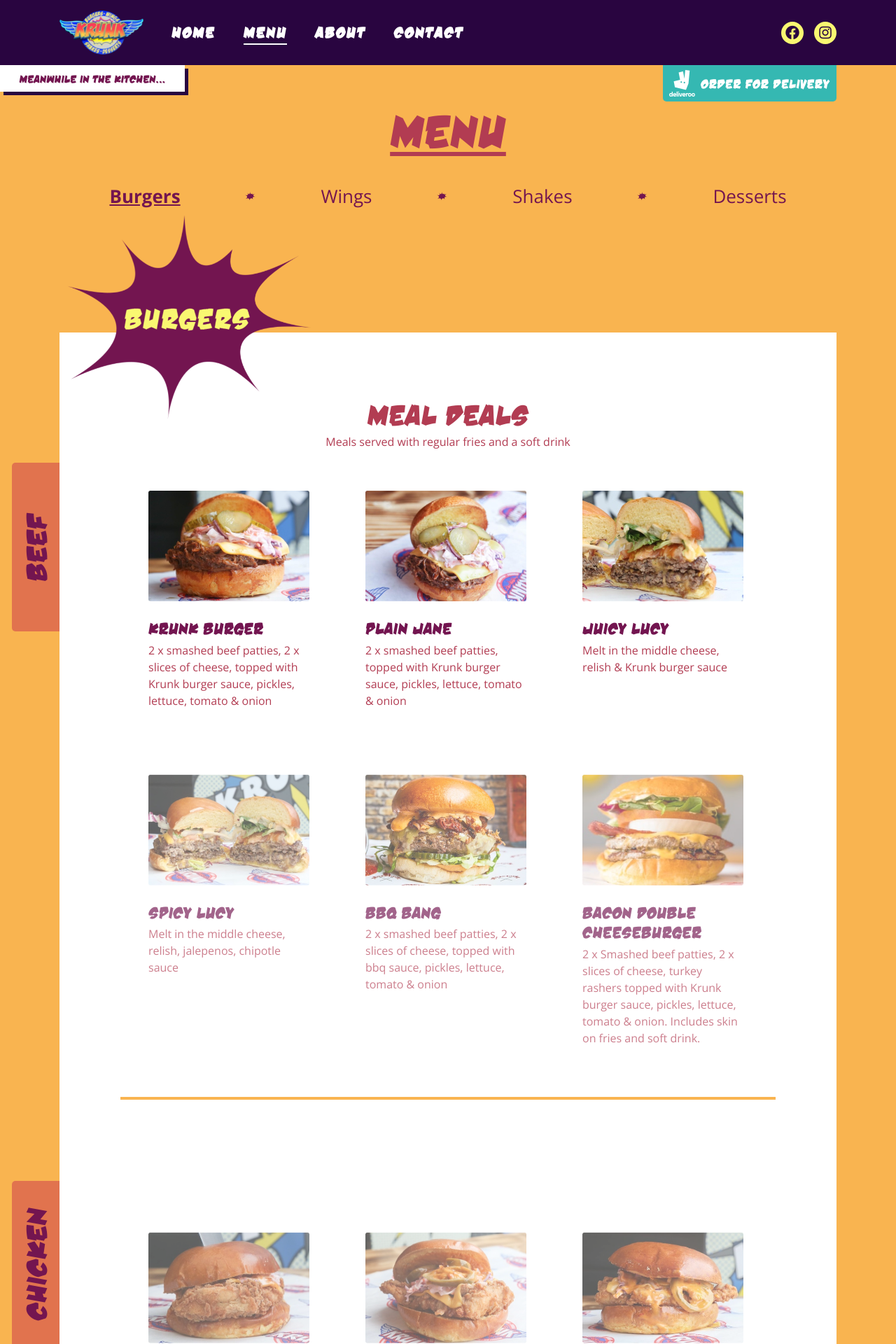
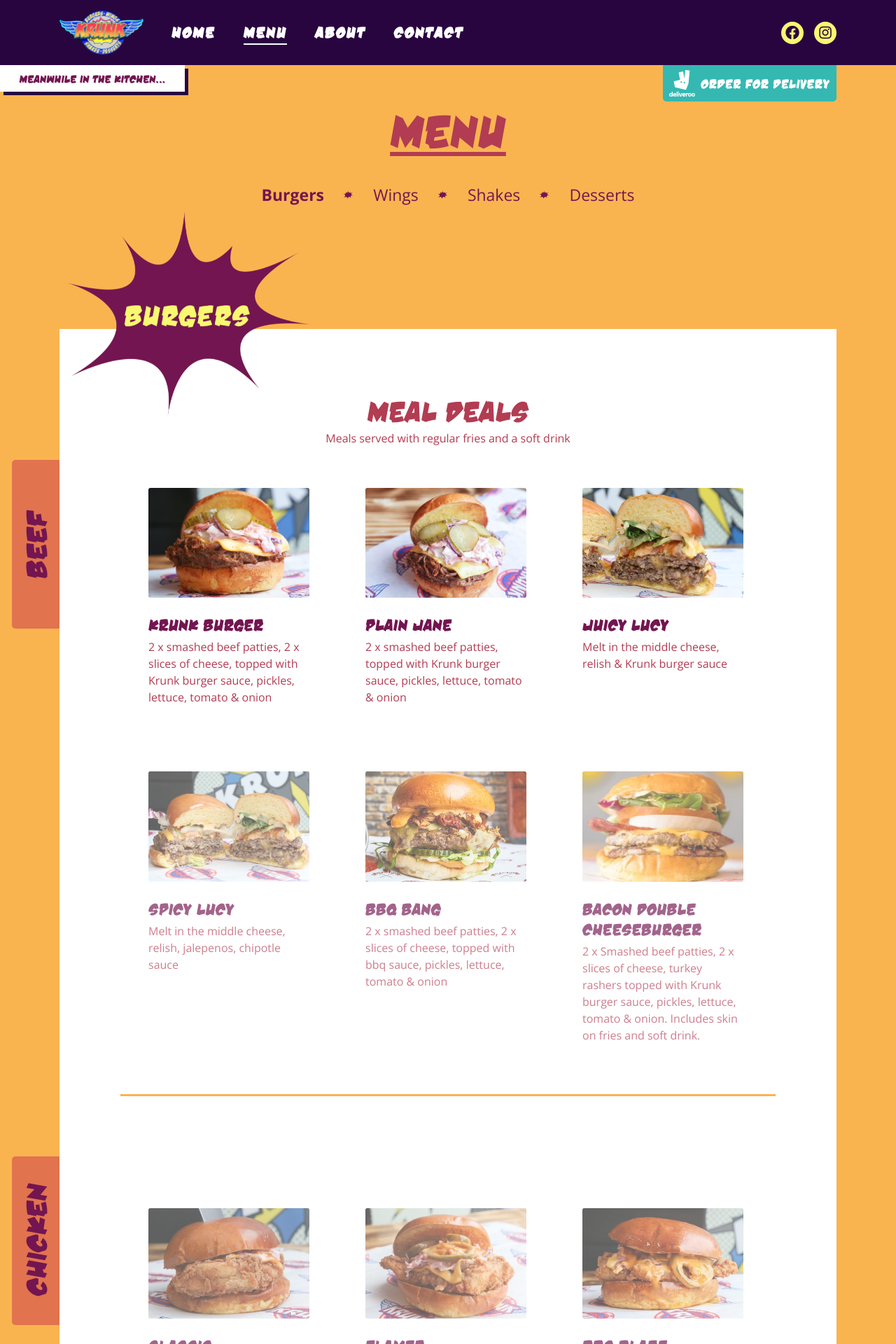
Before and after one commit to iamcstlouis/krunk-burgers-site, a Vue app: page /krunk-burgers in a window 1280 px wide. Shown: the top 1920 px of the page at 70% size. Built offline with nearby package versions, Linux system fonts and the light colour scheme; what v-animate-css would draw is missing.

Commit message:
Adds burger categories to BurgerMealDeals component

```diff
--- a/src/components/BurgerMealDeals.vue
+++ b/src/components/BurgerMealDeals.vue
@@ -3,6 +3,7 @@
     <b-container>
       <MealDealsHdrExcerpt />
 
+      <h2 class="mobile-tab">Beef</h2>
       <!-- Beef Burger Cards  -->
       <div class="cards cards__beef">
         <!-- Menu Tab -->
@@ -10,7 +11,6 @@
           <h2>Beef</h2>
         </MenuTab>
 
-        <!-- <h2 class="mobile-tab">Beef</h2> -->
         <BurgerCard v-for="(obj, key) in beefBurger" :key="key">
           <a
             href="https://deliveroo.co.uk/menu/london/croydon/krunk?day=today&postcode=SE256NX&time=ASAP"
@@ -28,14 +28,14 @@
       <!-- Meals Separator  -->
       <MealsSeparator />
 
+      <h2 class="mobile-tab">Chicken</h2>
+
       <!-- Chicken Burger Cards -->
       <div class="cards cards__chicken">
         <!-- Menu Tab -->
         <MenuTab>
           <h2>Chicken</h2>
         </MenuTab>
-
-        <!-- <h2 class="mobile-tab">Chicken</h2> -->
 
         <BurgerCard v-for="(obj, key) in chickenBurger" :key="key">
           <a
@@ -53,14 +53,14 @@
 
       <MealsSeparator />
 
+      <h2 class="mobile-tab">Vegan</h2>
+
       <!-- Vegan Burger Cards -->
       <div class="cards cards__vegan">
         <!-- Menu Tab -->
         <MenuTab>
           <h2>Vegan</h2>
         </MenuTab>
-
-        <!-- <h2 class="mobile-tab">Vegan</h2> -->
 
         <BurgerCard v-for="(obj, key) in veganBurger" :key="key">
           <a
@@ -208,32 +208,28 @@ export default {
   }
 
   .container {
+    .mobile-tab {
+      font-family: "dnk";
+      background-color: #e1734e;
+      color: #731550;
+      font-size: 26px;
+      letter-spacing: 1.5px;
+      margin-bottom: 0;
+      border-radius: 5px;
+      margin-top: 3rem;
+
+      &:first-child {
+        margin-top: 2rem;
+      }
+
+      @media screen and (min-width: 1280px) {
+        display: none;
+      }
+    }
+
     .cards {
       display: flex;
       flex-wrap: wrap;
-
-      .mobile-tab {
-        font-family: "dnk";
-        color: #f9b450;
-        font-size: 26px;
-        margin-bottom: 0;
-        position: relative;
-
-        &:after {
-          content: "";
-          height: 0.2rem;
-          width: 100%;
-          background: #f9b450;
-          position: absolute;
-          bottom: 0;
-          left: 50%;
-          transform: translateX(-50%);
-        }
-
-        &:first-child {
-          margin-bottom: -2rem;
-        }
-      }
 
       @media screen and (min-width: 992px) {
         margin-top: 1rem;
--- a/src/components/MealsSeparator.vue
+++ b/src/components/MealsSeparator.vue
@@ -15,10 +15,10 @@ export default {
 <style lang="scss" scoped>
 .meals-separator {
   .content-wrapper {
-    padding: 3.6rem 0;
+    padding: 3.6rem 0 0.6rem 0;
 
     @media screen and (min-width: 768px) {
-      padding: 9.6rem 0;
+      padding: 9.6rem 0 6.6rem 0;
     }
 
     .separator {
--- a/src/components/SubMenu.vue
+++ b/src/components/SubMenu.vue
@@ -57,6 +57,14 @@ export default {
     width: 95%;
     margin: 0 auto;
 
+    @media screen and (min-width: 768px) {
+      width: 65%;
+    }
+
+    @media screen and (min-width: 1280px) {
+      width: 50%;
+    }
+
     a {
       color: #731550 !important;
       font-size: 16px;
@@ -66,12 +74,11 @@ export default {
       }
 
       @media screen and (min-width: 1024px) {
-        font-size: 2.6rem;
+        font-size: 2.3rem;
       }
 
       &.router-link-active {
         font-weight: 900;
-        text-decoration: underline;
       }
     }
 
```
